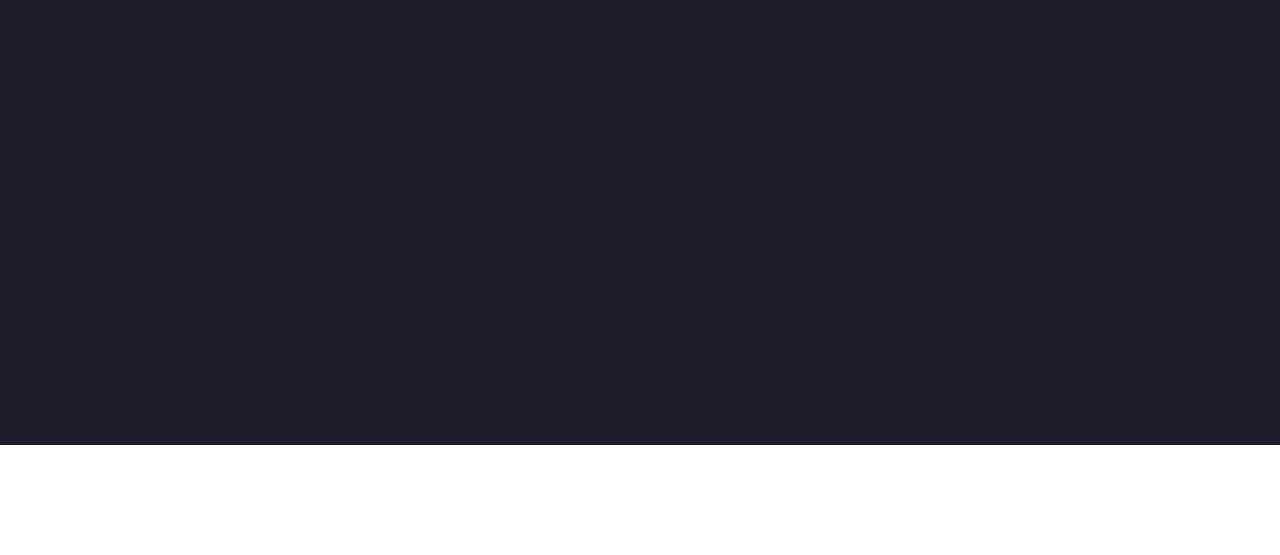
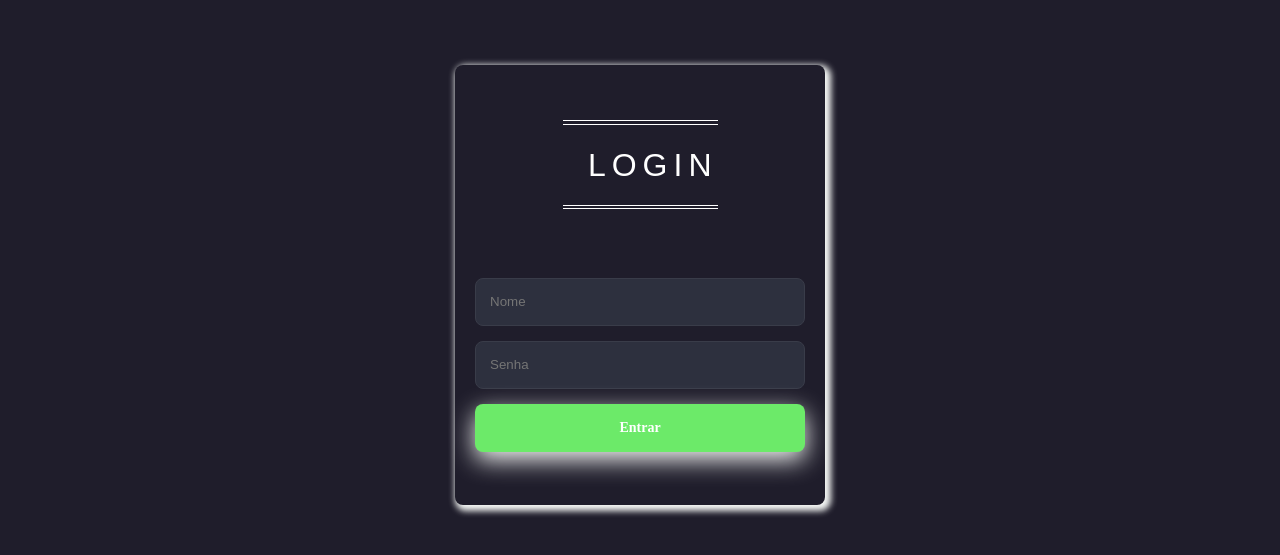
Before and after one commit to renatotl/front-type-react, a React (Create React App) app: page /login in a window 1280 px wide. Shown: the part 355-910 px from the top of the page. Before the commit the page ends 800 px from the top, so only its background shows below. Built offline with nearby package versions, Linux system fonts and the light colour scheme.

Commit message:
feat: button

```diff
--- a/src/assets/styles/colors.ts
+++ b/src/assets/styles/colors.ts
@@ -4,7 +4,7 @@ export const colors = {
 
     primaryColorOpacity: 'rgba(108, 234, 105, 0.4)',
 
-    shadowColor: '#6CEA69',
+    shadowColor: '#f5f7f5',
 
     baseBg1: "#252836",
     baseBg2: "#1F1D2B",
--- a/src/assets/styles/constants.ts
+++ b/src/assets/styles/constants.ts
@@ -1,5 +1,5 @@
 export const constants = {
-    logoFontFamily: 'Big Shoulders Inline Display',
+    logoFontFamily: 'sans-serif',
     logoFontSize: '28px',
     logoLineHeight: '140%',
 
--- a/src/components/BoxLogin/BoxLogin.tsx
+++ b/src/components/BoxLogin/BoxLogin.tsx
@@ -1,5 +1,6 @@
 
 import { HTMLAttributes, useState } from 'react';
+import ButtonLarge from '../ButtonLarge/ButtonLarge';
 import * as S from "./style";
 
 type BoxLoginType =  HTMLAttributes<HTMLDivElement>
@@ -27,7 +28,31 @@ const BoxLogin = ({onSubmitData, errorMessage}: BoxLoginProps) => {
 
     return(
       <S.BoxLogin>
-          <p>Olá mundo</p>
+        <S.BoxLoginLogo>
+        <S.BoxLoginLogoText>
+                    <span>Login</span>
+          </S.BoxLoginLogoText>
+        </S.BoxLoginLogo>
+        <S.BoxLoginForm>
+                <input
+                    type="text"
+                    placeholder="Nome"
+                    value={name}
+                    onChange={({target}) => setName(target.value)}
+                />
+
+                <input
+                    type="password"
+                    placeholder="Senha"
+                    value={password}
+                    onChange={({target}) => setPassword(target.value)}
+                />
+                <ButtonLarge
+                    value="Entrar"
+                    type="button"
+                    onClick={handleSubmit}/>
+            </S.BoxLoginForm>
+
       </S.BoxLogin>
 
     )
--- a/src/components/BoxLogin/style.ts
+++ b/src/components/BoxLogin/style.ts
@@ -4,8 +4,8 @@ export const BoxLogin = styled.section`
 	${({ theme }) => css`
 		background: ${theme.colors.baseBg2};
 		width: 330px;
-		height: 414px;
-		padding: 20px 20px 35px 20px;
+		height: 400px;
+		padding: 20px 20px 20px 20px;
 		margin: 20px;
 		border-radius: 8px;
 		display: flex;
@@ -15,3 +15,54 @@ export const BoxLogin = styled.section`
 		color: ${theme.colors.textColor};
 	`}
 `;
+
+export const BoxLoginLogo = styled.div`
+  ${() => css`
+  	display: flex;
+  	justify-content: space-around;
+  	align-items: center;
+  `}
+`;
+
+export const BoxLoginLogoText = styled.h1`
+${({ theme }) => css`
+font-family: ${theme.constants.logoFontFamily};
+font-size: 2em;
+line-height: 80px;
+font-weight: 40;
+text-transform: uppercase;
+margin: 2px 0;
+padding: 2.5px 0;
+display: flex;
+flex-direction: column;
+justify-content: center;
+border-top: 1px solid ${theme.colors.textColor};
+border-bottom: 1px solid ${theme.colors.textColor};
+text-align: end;
+width: calc(50% - 10px);
+span:first-child {
+    border-top: 1px solid ${theme.colors.textColor};
+    display: inline-block;
+    letter-spacing: 9px;
+}
+span:last-child {
+    border-bottom: 1px solid ${theme.colors.textColor};
+    display: inline-block;
+    letter-spacing: 9px;
+    letter-spacing: 6px;
+}
+`}
+`
+
+
+export const BoxLoginForm = styled.form`
+  ${({ theme }) => css`
+  	display: flex;
+  	flex-direction: column;
+  	gap: 15px;
+  	input {
+  		${theme.mixins.input()};
+  		color: ${theme.colors.textColor};
+  	}
+  `}
+`;
--- /dev/null
+++ b/src/components/ButtonLarge/ButtonLarge.tsx
@@ -0,0 +1,21 @@
+import * as S from "./style";
+import React, { ButtonHTMLAttributes } from "react";
+
+// buttonLarge é do tipo button
+type ButtonType = ButtonHTMLAttributes<HTMLButtonElement>;
+
+
+//E vamos criar um tipo ButtonLargeProps que recebe um objeto com o value e também ButtonType: para o value/ não esqucer de passar como props
+type ButtonLargeProps = {
+    value: string;
+  } & ButtonType;
+
+const ButtonLarge = ({ value, ...props }: ButtonLargeProps) => {
+    return <S.ButtonLarge {...props}>{value}</S.ButtonLarge>;
+}
+
+export default ButtonLarge;
+
+/*
+Por enquanto o nosso código está dando erro, então vamos definir as propriedades de ButtonLarge voltando no index.tsx, importando o React e o ButtonHTMLAttributes de forma desestruturada:
+*/
--- /dev/null
+++ b/src/components/ButtonLarge/style.ts
@@ -0,0 +1,25 @@
+import styled, { css } from "styled-components";
+
+export const ButtonLarge = styled.button`
+	${({ theme }) => css`
+		background: ${theme.colors.primaryColor};
+		border: none;
+		border-radius: 8px;
+		color: ${theme.colors.textColor};
+		display: flex;
+		justify-content: center;
+		align-items: center;
+		height: 48px;
+		width: 100%;
+		cursor: pointer;
+		${theme.mixins.bodyStyle()};
+		font-weight: 600;
+		box-shadow: 0px 8px 24px 0px ${theme.colors.shadowColor};
+		&:disabled {
+			color: ${theme.colors.textDark};
+			background: ${theme.colors.baseBg1};
+			box-shadow: none;
+			cursor: not-allowed;
+		}
+	`}
+`;
--- a/src/pages/Login/Login.tsx
+++ b/src/pages/Login/Login.tsx
@@ -1,12 +1,32 @@
 
+import { useNavigate } from "react-router-dom";
+import BoxLogin from "../../components/BoxLogin/BoxLogin";
 import * as S from "./style";
+import { useState } from "react";
+import { RoutePath } from "../../types/routes";
 
 const Login = () => {
+
+   const [errorMessage, setErrorMessage] = useState('');
+
+       // necessário usar este cara para navegar para home
+       const navigate = useNavigate();
+
+         // faz a navegação para tela home
+    const handleSubmit = () => {
+      //acionando navigante direcionando para home
+      navigate(RoutePath.HOMEPAGE);
+  }
 
     return (
 
             <S.Login>
-
+               <S.LoginContent>
+                  <BoxLogin
+                    onSubmitData={handleSubmit}
+                    errorMessage={errorMessage}
+                   />
+               </S.LoginContent>
             </S.Login>
 
            );
--- a/src/pages/Login/style.ts
+++ b/src/pages/Login/style.ts
@@ -4,9 +4,19 @@ export const Login = styled.section`
 	${({ theme }) => css`
 		background-color: ${theme.colors.baseBg2};
 
-		background-size: cover;/* faz compri a tela inteira */
+		background-size: cover;/* faz combri a tela inteira */
 		background-position: center;
 		width: 100vw;
-		height: 100vh;
+		height: 100vw;
 	`}
 `;
+
+export const LoginContent = styled.main`
+	${({ theme }) => css`
+		width: 100%;
+		height: 100%;
+		display: flex;
+		justify-content: center;
+		align-items: center; ;
+	`}
+`;
```
